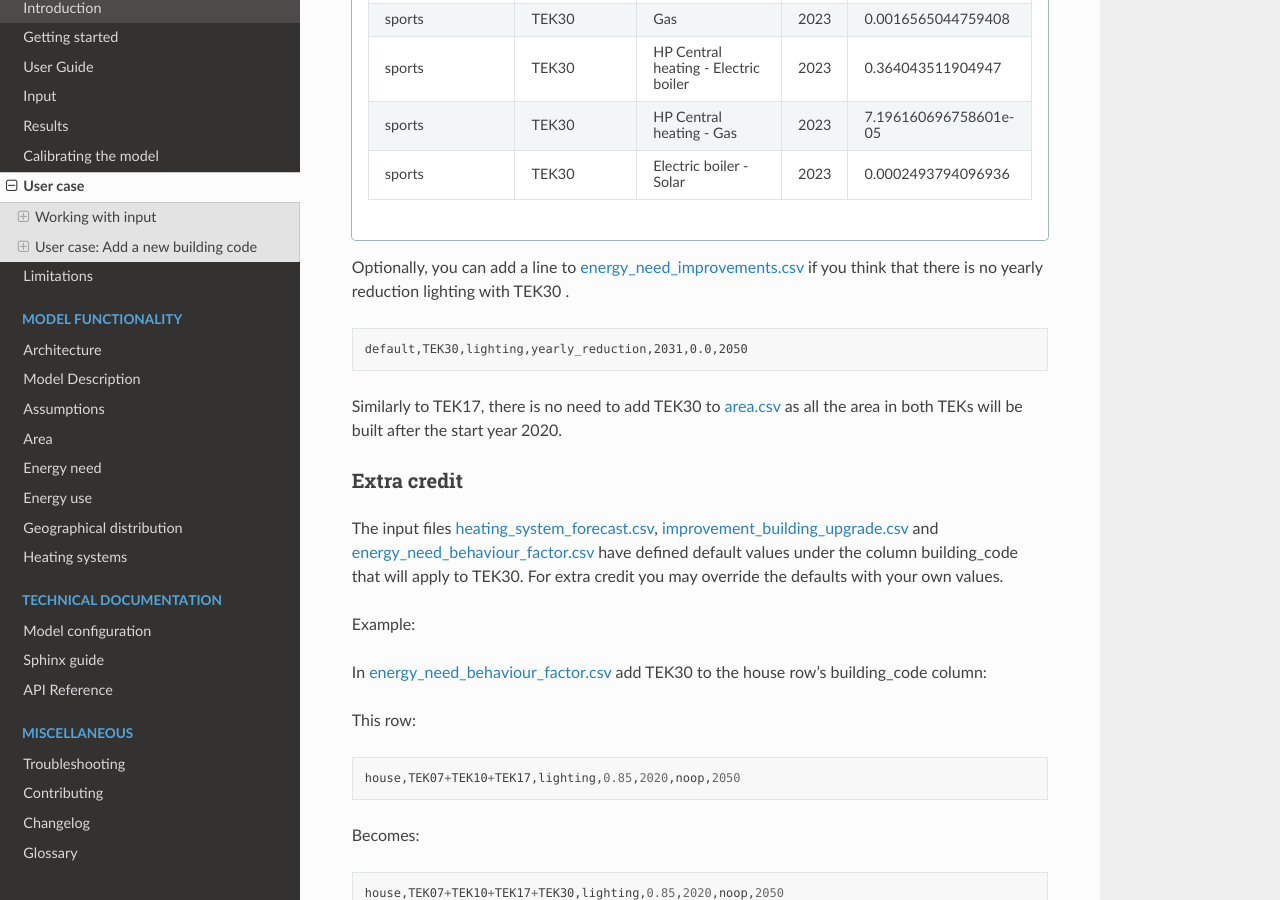
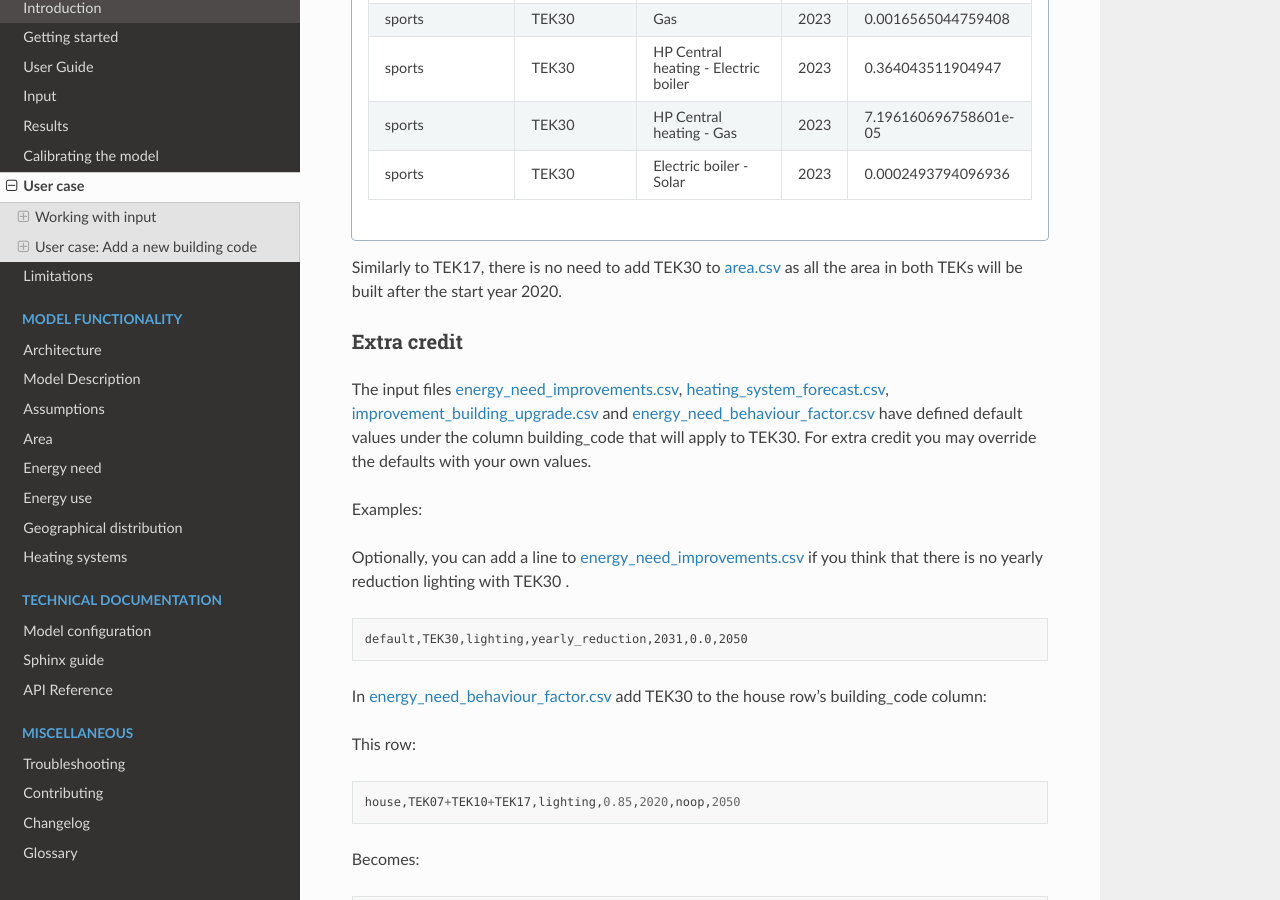
Before and after one commit to NVE/ebm, a Sphinx documentation site: the page built from docs/source/user_case.rst, in a window 1280 px wide and 900 px high, scrolled down 4629 px. Built offline with Sphinx 7.4.7 and the Read the Docs theme 3.1.0, drawn with Linux system fonts in a browser that asks for light colours.

Commit message:
#3106 Move energy_need_improvements to extra credit

```diff
--- a/docs/source/user_case.rst
+++ b/docs/source/user_case.rst
@@ -653,24 +653,24 @@
             sports,TEK30,Gas,2023,0.0016565044759408
 
 
-Optionally, you can add a line to :ref:`energy_need_improvements.csv<energy_need_improvements>` if you think that there is no yearly reduction lighting with TEK30 .
-
-
-.. code-block:: csv
-
-   default,TEK30,lighting,yearly_reduction,2031,0.0,2050
-
-
 Similarly to TEK17, there is no need to add TEK30 to :ref:`area.csv<area>` as all the area in both TEKs will be built after the start year 2020.
 
 
 Extra credit
 ++++++++++++
 
-The input files :ref:`heating_system_forecast.csv<heating_system_forecast>`, :ref:`improvement_building_upgrade.csv<improvement_building_upgrade>` and :ref:`energy_need_behaviour_factor.csv<energy_need_behaviour_factor>`
+The input files :ref:`energy_need_improvements.csv<energy_need_improvements>`, :ref:`heating_system_forecast.csv<heating_system_forecast>`, :ref:`improvement_building_upgrade.csv<improvement_building_upgrade>` and :ref:`energy_need_behaviour_factor.csv<energy_need_behaviour_factor>`
 have defined default values under the column building_code that will apply to TEK30. For extra credit you may override the defaults with your own values.
 
-Example:
+
+Examples:
+
+Optionally, you can add a line to :ref:`energy_need_improvements.csv<energy_need_improvements>` if you think that there is no yearly reduction lighting with TEK30 .
+
+.. code-block:: csv
+
+   default,TEK30,lighting,yearly_reduction,2031,0.0,2050
+
 
 In :ref:`energy_need_behaviour_factor.csv<energy_need_behaviour_factor>` add TEK30 to the house row's building_code column:
 
@@ -685,8 +685,6 @@
 .. code-block::
 
    house,TEK07+TEK10+TEK17+TEK30,lighting,0.85,2020,noop,2050
-
-
 
 
 Troubleshooting
```
